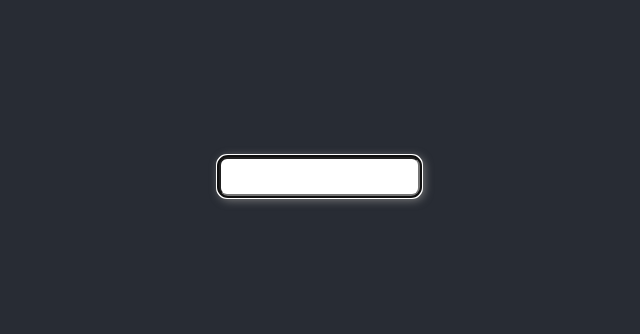
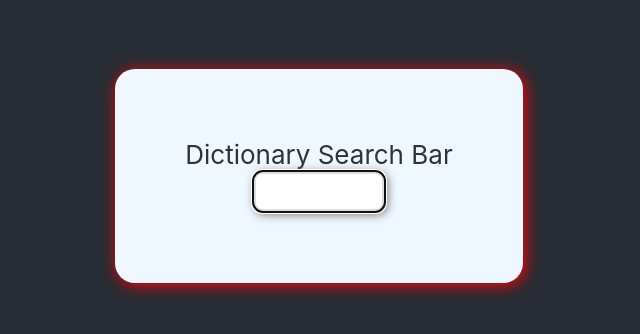
Before and after one commit to Benstewart17/react-dictionary-project, a React (Create React App) app: page / in a window 1280 px wide. Shown: the part 224-558 px from the top of the page, without its empty margins (321-961 px from the left). Built offline with nearby package versions, Linux system fonts and the light colour scheme.

Commit message:
css styling

```diff
--- a/src/App.css
+++ b/src/App.css
@@ -19,7 +19,7 @@
   align-items: center;
   justify-content: center;
   font-size: calc(10px + 2vmin);
-  color: white;
+  color: black;
 }
 
 .App-link {
--- a/src/Dictionary.css
+++ b/src/Dictionary.css
@@ -1,10 +1,26 @@
 form {
     text-align: center;
     padding: 50px;
+    color: #333;
 }
 input {
+    color: #333;
+    margin: auto;
     padding: 10px;
+    border: 1px solid #ddd;
     border-radius: 10px;
     border-width: 4px;
     box-shadow: 2px 2px 10px rgb(126, 126, 126);
+    width: 50%;
 }
+section {
+    padding: 20px;
+    background-color: aliceblue;
+    box-shadow: 2px 2px 15px rgb(255, 0, 0);
+    border-radius: 20px;
+    margin: 40px;
+}
+.hint {
+    margin: auto;
+    max-width: 600px;
+}
--- a/src/Dictionary.js
+++ b/src/Dictionary.js
@@ -24,9 +24,14 @@ export default function Dictionary(){
 
     return (
         <div className="Dictionary">
+            <section>
             <form onSubmit={search}>
+                <div className="hint">
+                    Dictionary Search Bar
+                </div>
                 <input type="search" onChange={handleKeywordChange} autoFocus={true} />
             </form>
+            </section>
             <Results results={results} />
         </div>
     )
--- a/src/Meaning.css
+++ b/src/Meaning.css
@@ -2,3 +2,11 @@ h3 {
     text-transform: capitalize;
     text-decoration: underline;
 }
+.Meaning .definition{
+    color: darkred;
+
+}
+.Meaning .example{
+    font-size: 28px;
+    opacity: 0.7;
+}
--- a/src/Meaning.js
+++ b/src/Meaning.js
@@ -11,10 +11,14 @@ export default function Meaning(props) {
                 <div key={index}>
                     <div>
                         <strong>Definition: </strong>
+                        <div className="definition">
                         {definition.definition}
+                        </div>
                         <br />
                         <strong>Example: </strong>
+                        <div className="example">
                         <em>"{definition.example}"</em>
+                        </div>
                         <Synonyms synonyms={definition.synonyms} />
                     </div>
                 </div>
--- /dev/null
+++ b/src/Phonetic.css
@@ -0,0 +1,25 @@
+.Phoneitc {
+    height: 60px;
+}
+
+.Phonetic a {
+
+    margin: 25px;
+    color: darkred;
+    border: 3px solid black;
+    text-decoration: none;
+    border-radius: 15px;
+    padding: 5px;
+    font-size: 24px;
+    font-weight: bold;
+    transition: all 200ms ease-in-out;
+}
+.Phonetic a:hover {
+    background-color: darkred;
+    color: white;
+}
+
+.Phonetic .text {
+    opacity: 0.4;
+    font-weight: bold;
+}
--- a/src/Phonetic.js
+++ b/src/Phonetic.js
@@ -1,12 +1,14 @@
 import React from "react";
+import "./Phonetic.css"
 
 export default function Phonetic(props){
     console.log(props.phonetic);
     return (
         <div className="Phonetic">
             <a href={props.phonetic.audio} rel="noreferrer" target="_blank">Listen</a>
-            <br />
+            <span className="text">
             {props.phonetic.text}
+            </span>
         </div>
     )
 
--- a/src/Results.css
+++ b/src/Results.css
@@ -1,6 +1,4 @@
-.Results{
-    padding-left: 70px;
-}
+
 h2 {
     text-transform: capitalize;
 }
--- a/src/Results.js
+++ b/src/Results.js
@@ -8,6 +8,8 @@ export default function Results(props){
     if (props.results) {
         return (
             <div className="Results">
+                <section>
+
                 <h2>{props.results.word}</h2>
                 {props.results.phonetics.map(function(phonetic, index) {
                     return (
@@ -16,11 +18,12 @@ export default function Results(props){
                         </div>
                     )
                 })}
+                </section>
                 {props.results.meanings.map(function(meaning, index) {
                     return (
-                        <div key={index}>
+                        <section key={index}>
                             <Meaning meaning={meaning} />
-                        </div>
+                        </section>
                     );
                 })}
             </div>
--- /dev/null
+++ b/src/Synonyms.css
@@ -0,0 +1,11 @@
+.Synonyms {
+    margin: 30px 0 0;
+    padding: 0;
+}
+
+.Synonyms li {
+    font-size: 26px;
+    display: inline-block;
+    padding-right: 15px;
+    line-height: 3;
+}
--- a/src/Synonyms.js
+++ b/src/Synonyms.js
@@ -1,4 +1,5 @@
 import React from "react";
+import "./Synonyms.css"
 
 export default function Synonyms(props) {
     if (props.synonyms) {
```
